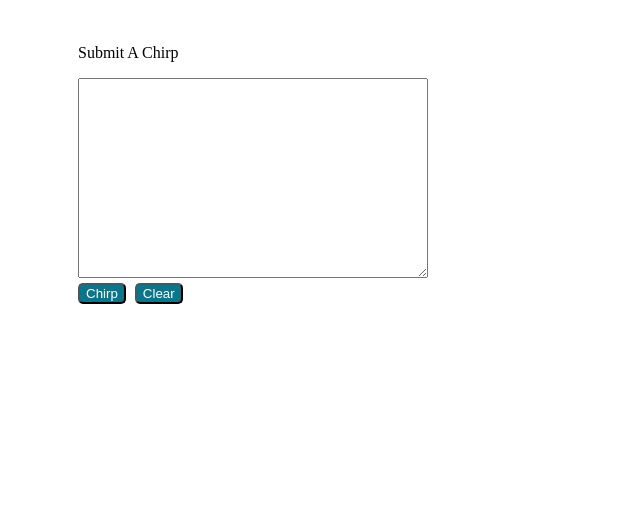
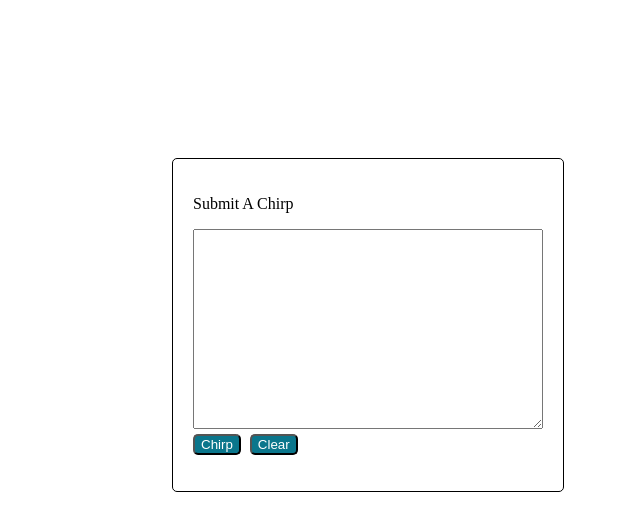
Before and after one commit to asap/chirpy, a plain HTML site: page chirpy/templates/add.html in a window 1280 px wide. Shown: the whole page, without its empty margins (272-912 px from the left). Drawn offline with Linux system fonts and the light colour scheme.

Commit message:
Additional styles

```diff
--- a/chirpy/static/chirpy.css
+++ b/chirpy/static/chirpy.css
@@ -1,11 +1,16 @@
 /* Create a chirps form */
 
 #container{
-	width:580px;
 	margin:0 auto;
 	padding:20px;
 	border:1px;
 	position:relative;
+	border:1px solid #000;
+	border-radius:5px;
+	-webkit-border-radius:5px;
+	-moz-border-radius:5px;
+	width:350px;
+	top:150px;
 }
 
 textarea{
```
